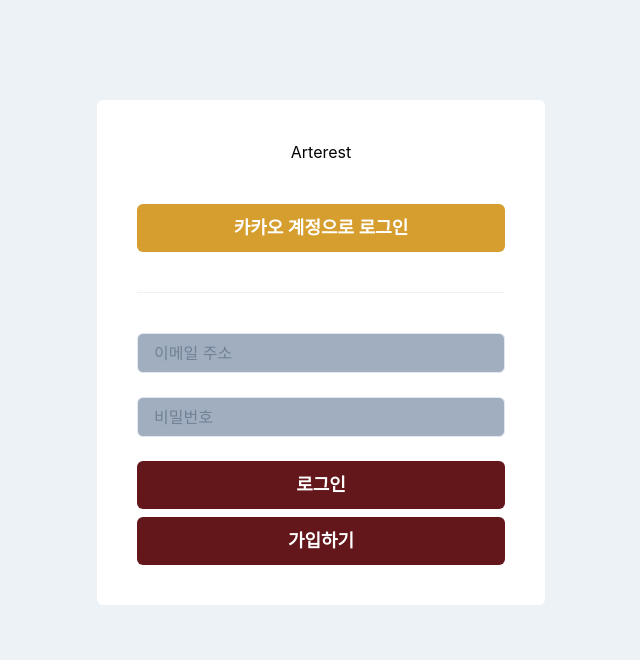
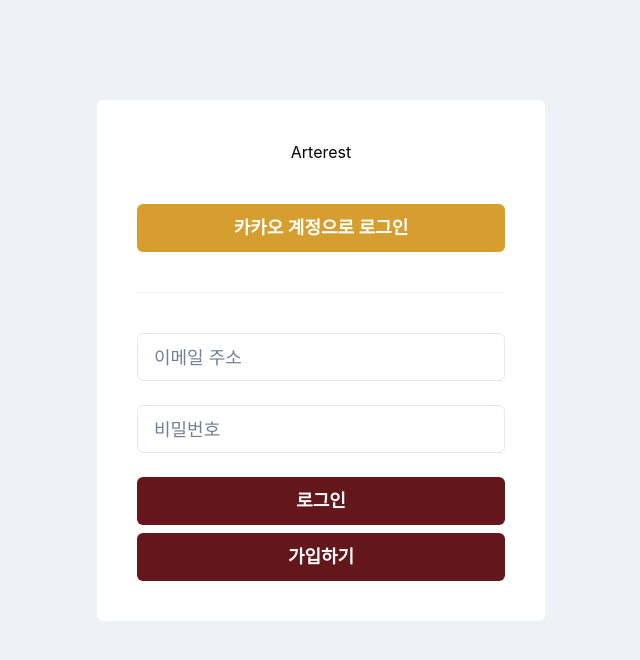
Before and after one commit to DevTraces/FrontEnd, a Next.js app: page /auth/signIn in a window 1280 px wide. Shown: the top 660 px of the page, without its empty margins (319-959 px from the left). Built offline with nearby package versions, Linux system fonts and the light colour scheme.

Commit message:
feat: styling AuthTextInput

```diff
--- a/src/components/auth/AuthTextInput.tsx
+++ b/src/components/auth/AuthTextInput.tsx
@@ -3,5 +3,5 @@ import { Input } from "@chakra-ui/react";
 type AuthTextInputProps = React.ComponentProps<typeof Input>;
 
 export default function AuthTextInput({ ...props }: AuthTextInputProps) {
-  return <Input bg="gray.400" {...props} />;
+  return <Input bg="white" size="lg" {...props} />;
 }
```
